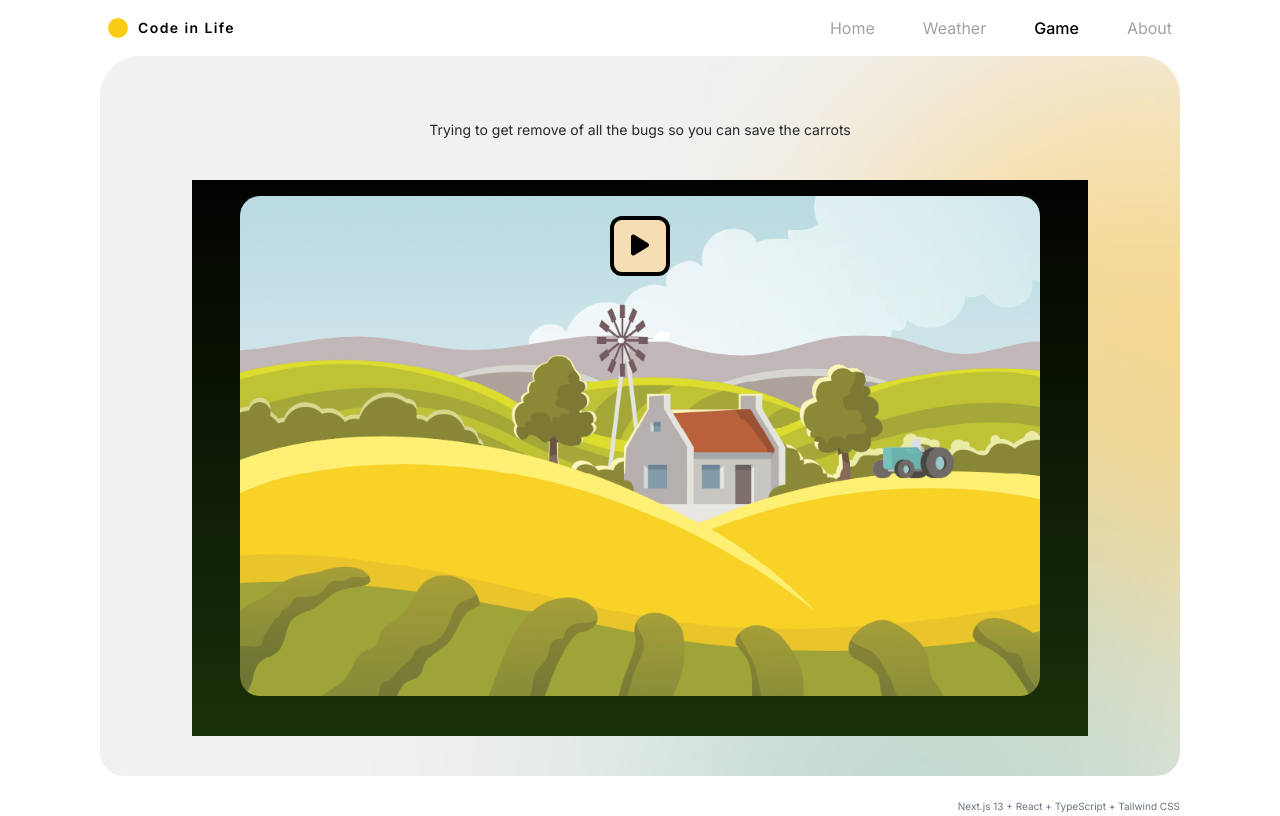
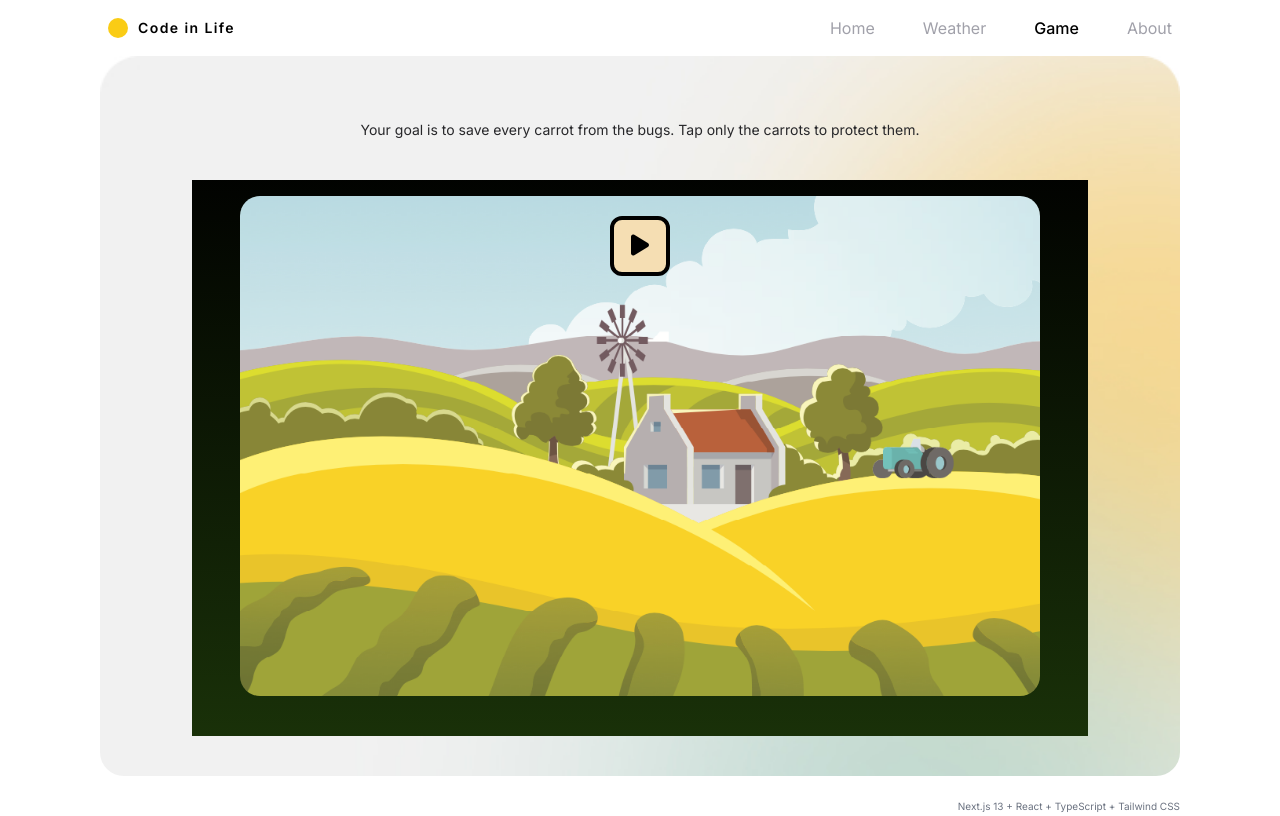
Before and after one commit to michaeldslim/nextjs-portfolio, a Next.js app: page /game in a window 1280 px wide. Built offline with nearby package versions, Linux system fonts and the light colour scheme.

Commit message:
fix: improve game description clarity and instructions

```diff
--- a/app/game/page.tsx
+++ b/app/game/page.tsx
@@ -18,7 +18,7 @@ const Game = () => {
         <div className="h-[90vh] rounded-3xl p-10 flex flex-col gap-16 bg-[url('/gradient-bg.jpg')] bg-cover">
           <GameEmbed
             title="JavaScript game"
-            description="Trying to get remove of all the bugs so you can save the carrots"
+            description="Your goal is to save every carrot from the bugs. Tap only the carrots to protect them."
           />
         </div>
       </section>
```
